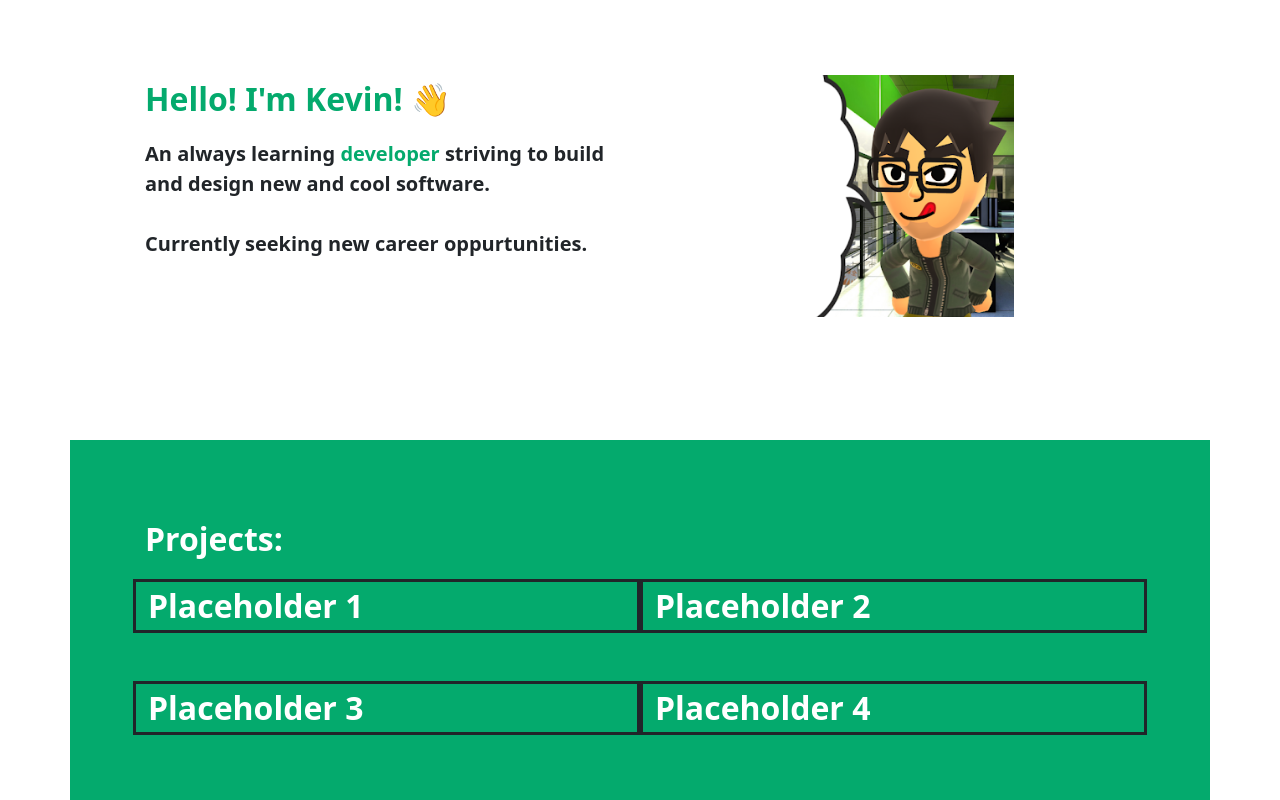
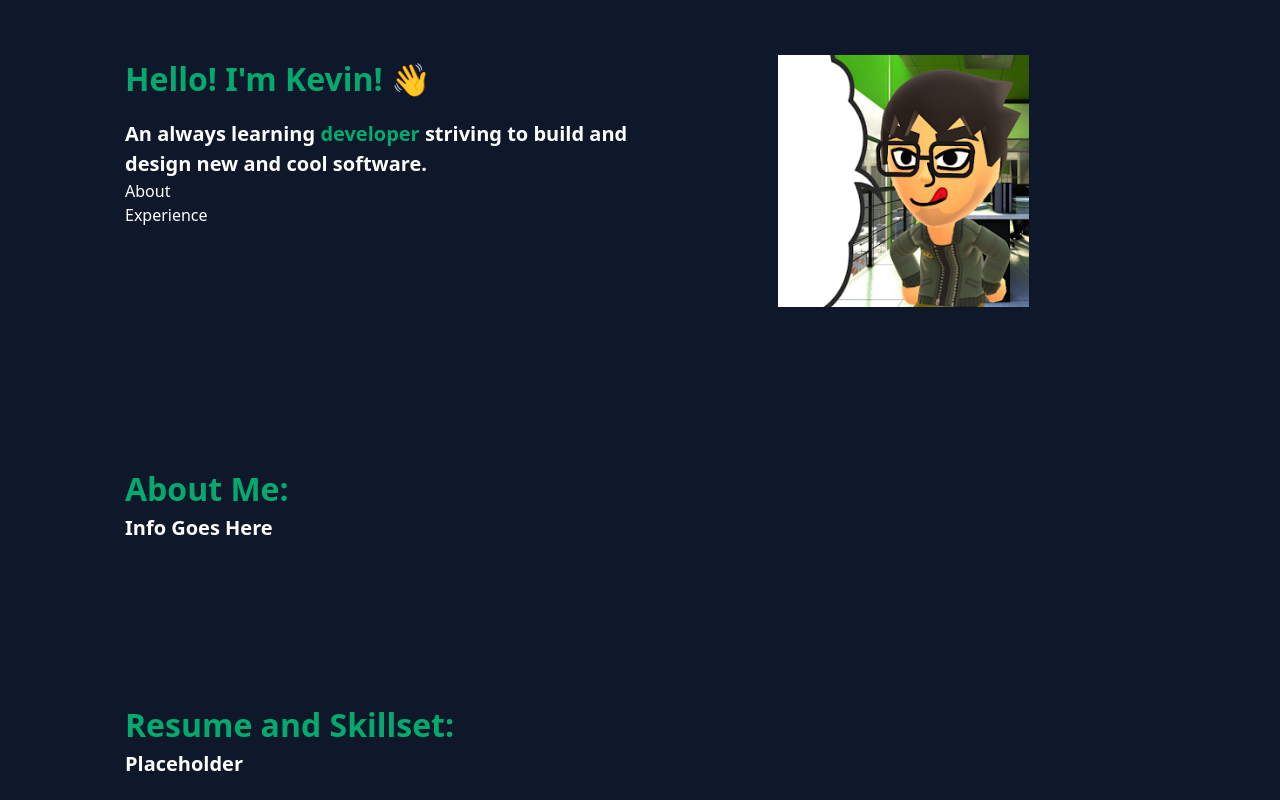
Before and after one commit to Axonn1018/personal-portfolio, an Angular app: page / in a window 1280 px wide. Shown: the top 800 px of the page. Built offline with nearby package versions, Linux system fonts and the light colour scheme.

Commit message:
Background color update, reformat

```diff
--- a/src/app/homepage/homepage.component.html
+++ b/src/app/homepage/homepage.component.html
@@ -4,37 +4,13 @@
             <div class="green-bold">
                 <p>Hello! I'm Kevin! 👋 </p>
             </div>
-                <span class="main-text">An always learning <span class="green-text">developer </span>striving to build and design new and cool software. <br><br>
-                Currently seeking new career oppurtunities.
-                </span>
+                <span class="main-text">An always learning <span class="green-text">developer </span>striving to build and design new and cool software.</span>
+                <br>
+                About<br>
+                Experience<br>
         </div>
         <div class="col-sm-6">
             <img src="assets\images\profile.png" class="center">
-        </div>
-    </div>
-</div>
-
-<br><br>
-
-<div class="container" style="background-color: #04AA6D">
-    <div class="white-text"><p>Projects:</p></div>
-    <div class="row">
-        <div class="col-sm-6" style="border-style:solid">
-            <span class="white-text">Placeholder 1</span>
-        </div>
-        <div class="col-sm-6" style="border-style:solid">
-            <span class="white-text">Placeholder 2</span>
-        </div>
-    </div>
-
-    <br><br>
-
-    <div class="row">
-        <div class="col-sm-6" style="border-style:solid">
-            <span class="white-text">Placeholder 3</span>
-        </div>
-        <div class="col-sm-6" style="border-style:solid">
-            <span class="white-text">Placeholder 4</span>
         </div>
     </div>
 </div>
--- a/src/app/homepage/homepage.component.scss
+++ b/src/app/homepage/homepage.component.scss
@@ -27,7 +27,7 @@
     // padding-top: 75px;
     // border-style: solid;
     margin:auto;
-    padding: 75px;
+    padding: 55px;
 }
 
 .center {
@@ -35,4 +35,4 @@
     margin-left: auto;
     margin-right: auto;
     width: 50%;
-  }
+}
--- a/src/styles.scss
+++ b/src/styles.scss
@@ -2,3 +2,8 @@
 
 /* Importing Bootstrap SCSS file. */
 @import '~bootstrap/scss/bootstrap';
+
+body {
+    background-color: rgb(15,23,42);
+    color:white;
+}
```
